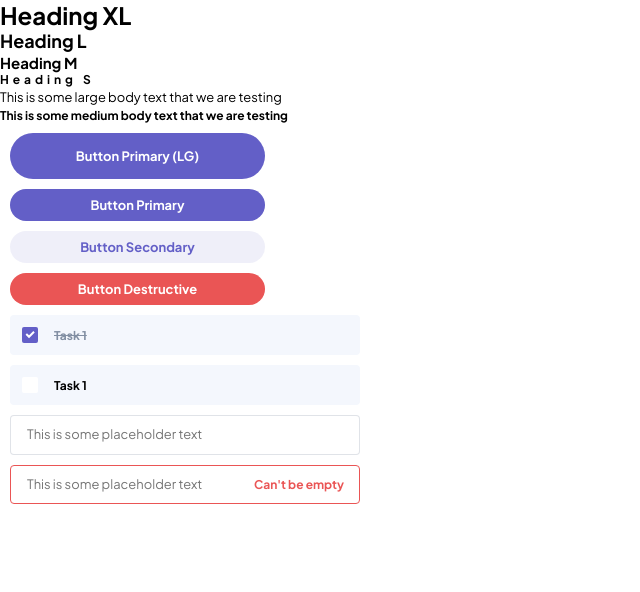
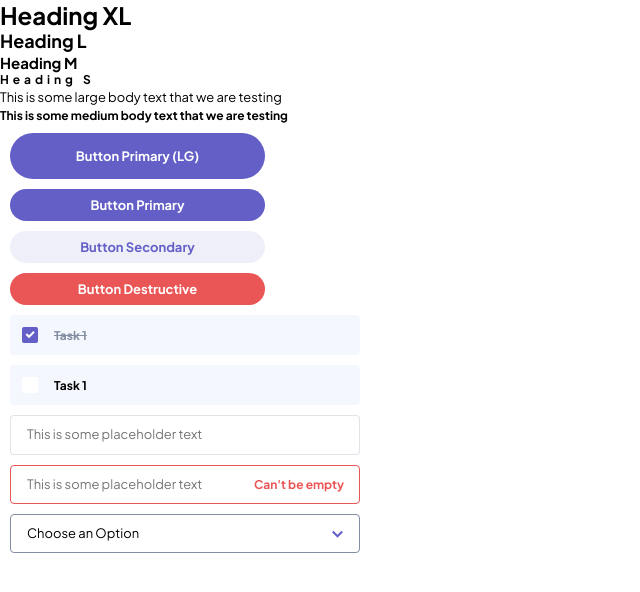
Before and after one commit to NaetharuCodes/kanban, a React (Vite) app in the folder kanban-ui/: page / in a window 1280 px wide. Shown: the top 592 px of the page, without its empty margins (0-640 px from the left). Built offline with nearby package versions, Linux system fonts and the light colour scheme.

Commit message:
add custom drop down menu to the app

```diff
--- a/kanban-ui/src/App.tsx
+++ b/kanban-ui/src/App.tsx
@@ -1,8 +1,16 @@
+import { useState } from "react";
 import CheckBox from "./components/CheckBox/CheckBox";
+import DropDown from "./components/DownDown/DropDown";
 import MainButton from "./components/MainButton/MainButton";
 import TextField from "./components/TextField/TextField";
 
 const App = () => {
+  const [dropDownValue, setDropDownValue] = useState<string>("");
+
+  const handleSetDropDown = (value: string) => {
+    setDropDownValue(value);
+  };
+
   return (
     <div className="heading-xl">
       <h1 className="heading-xl">Heading XL</h1>
@@ -65,6 +73,11 @@ const App = () => {
           error
           errorMessage="Can't be empty"
         />
+        <DropDown
+          values={["Fries", "burgers"]}
+          value={dropDownValue}
+          setValue={handleSetDropDown}
+        />
       </div>
     </div>
   );
--- /dev/null
+++ b/kanban-ui/src/components/DownDown/DropDown.module.css
@@ -0,0 +1,51 @@
+.container {
+  width: 350px;
+}
+
+.button {
+  padding: 8px 16px;
+  width: 100%;
+  background: white;
+  outline: nonel;
+  border: 1px solid rgba(var(--blue-gray), 1);
+  border-radius: 4px;
+  display: flex;
+  justify-content: space-between;
+  align-items: center;
+  cursor: pointer;
+  position: relative;
+}
+
+.buttonOpen {
+  border: 1px solid rgba(var(--purple), 1);
+}
+
+.optionsBox {
+  margin-top: 8px;
+  background-color: white;
+  border-radius: 8px;
+  padding: 16px;
+  display: flex;
+  flex-direction: column;
+  align-items: flex-start;
+  position: absolute;
+  width: 100%;
+  left: 0;
+  right: 0;
+  top: 100%;
+}
+
+.optionsBox div {
+  color: rgba(var(--blue-gray), 1);
+  cursor: pointer;
+
+  width: 100%;
+  display: flex;
+  justify-content: flex-start;
+  align-items: center;
+  padding: 4px 0;
+}
+
+.optionsBox div:hover {
+  color: rgba(var(--blue-gray), 0.5);
+}
--- /dev/null
+++ b/kanban-ui/src/components/DownDown/DropDown.tsx
@@ -0,0 +1,42 @@
+import { useState } from "react";
+import ChevronArrow from "../Icons/ChevronArrow";
+import styles from "./DropDown.module.css";
+
+interface DropDownProps {
+  values: string[];
+  value: string;
+  setValue: (value: string) => void;
+}
+
+const DropDown = ({ values, value, setValue }: DropDownProps) => {
+  const [showOptions, setShowOptions] = useState<boolean>(false);
+
+  const handleToggleOptions = () => {
+    setShowOptions(!showOptions);
+  };
+
+  return (
+    <div className={styles.container}>
+      <button
+        className={`${styles.button} ${
+          showOptions && styles.buttonOpen
+        } text-lg `}
+        onClick={handleToggleOptions}
+      >
+        {value ? value : "Choose an Option"}
+        <ChevronArrow />
+        {showOptions && (
+          <div className={`${styles.optionsBox} text-lg`}>
+            {values.map((option) => (
+              <div key={option} onClick={() => setValue(option)}>
+                {option}
+              </div>
+            ))}
+          </div>
+        )}
+      </button>
+    </div>
+  );
+};
+
+export default DropDown;
--- /dev/null
+++ b/kanban-ui/src/components/Icons/ChevronArrow.tsx
@@ -0,0 +1,19 @@
+const ChevronArrow = () => {
+  return (
+    <svg
+      width="11"
+      height="8"
+      viewBox="0 0 11 8"
+      fill="none"
+      xmlns="http://www.w3.org/2000/svg"
+    >
+      <path
+        d="M0.79834 1.54858L5.49682 6.24707L10.1953 1.54858"
+        stroke="#635FC7"
+        strokeWidth="2"
+      />
+    </svg>
+  );
+};
+
+export default ChevronArrow;
```
